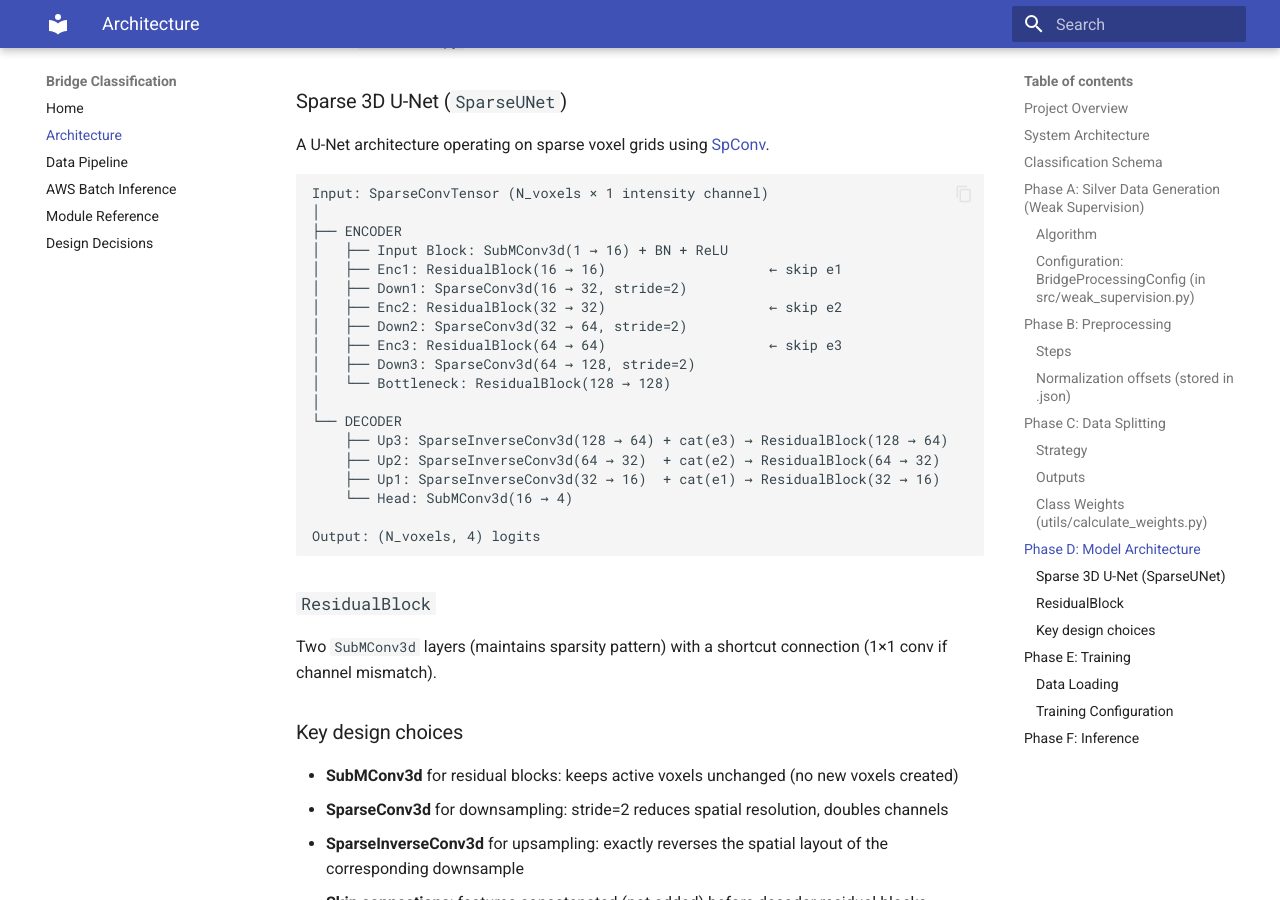
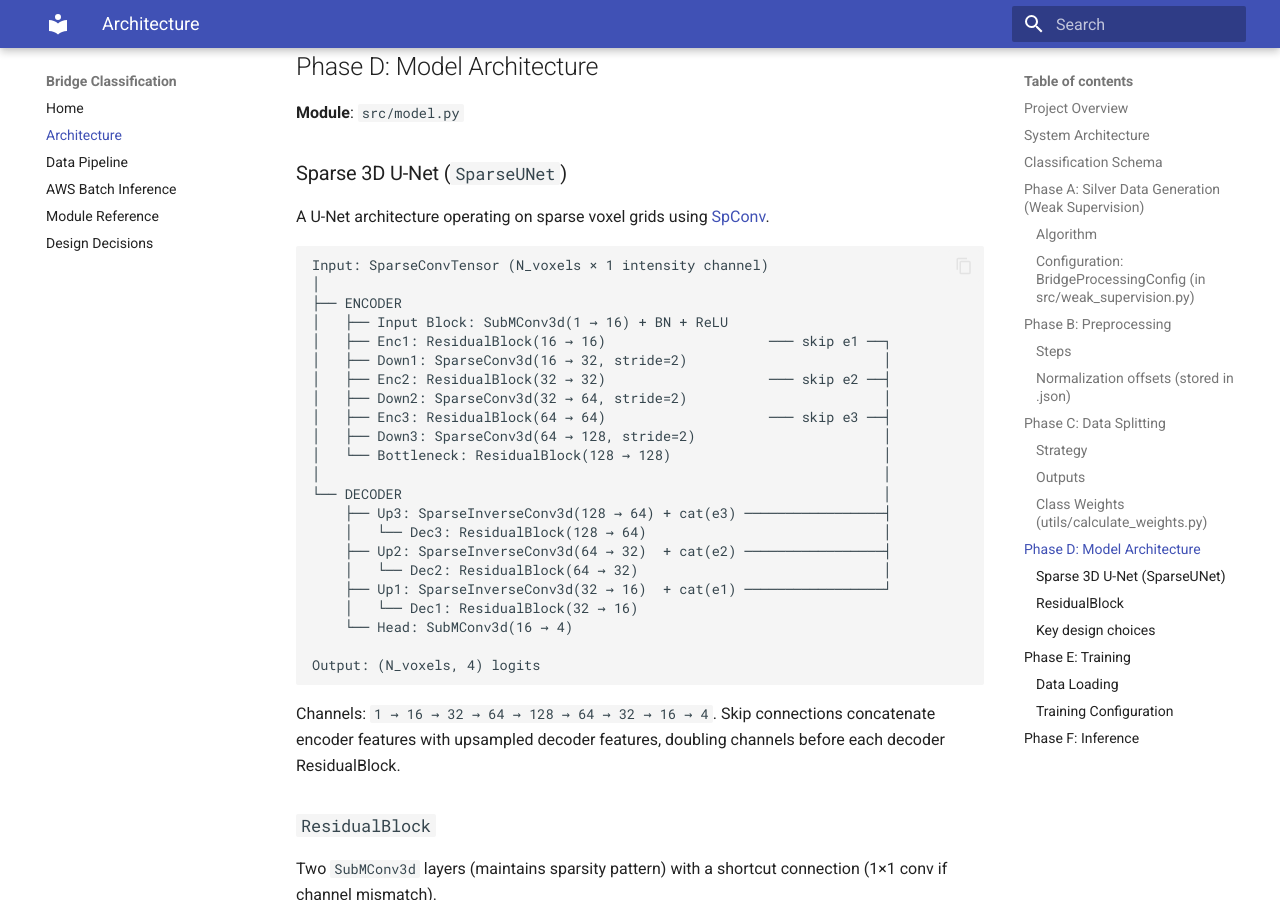
Before and after one commit to NGWPC/bridge-classification, an MkDocs documentation site: the page built from docs/architecture.md, in a window 1280 px wide and 900 px high, scrolled down 5267 px. Built offline with MkDocs 1.6.1 and Material for MkDocs 9.7.7, drawn with Linux system fonts in a browser that asks for light colours; some of the changed text lies outside the part shown.

Commit message:
clean up docs, fix comments, add --results-csv flag in weak supervise script

````diff
--- a/docs/architecture.md
+++ b/docs/architecture.md
@@ -2,7 +2,7 @@
 
 ## Project Overview
 
-**What**: Automated classification of 3D LiDAR point clouds around bridges into 4 semantic classes.
+**What**: Automated classification of 3D LiDAR point clouds around bridges into [4 semantic classes](#classification-schema).
 
 **Who**: Built for the NOAA Office of Water Prediction (OWP) to support the National Bridge Inventory. Bridges are a critical factor in flood inundation modeling — knowing which points are the deck enables accurate hydraulic analysis and better heal DEM for Flood Inundation Mapping (FIM) purpose.
 
@@ -95,7 +95,7 @@
 
 **Script**: `src/download_and_weak_supervise_hucs.py` | **Algorithm module**: `src/weak_supervision.py`
 
-The weak supervision pipeline generates labeled training data automatically, avoiding the need for manual annotation at scale.
+The weak supervision pipeline generates labeled training data without manual annotation.
 
 ### Algorithm
 
@@ -177,14 +179,14 @@
 
 ### Strategy
 
-- All bridges within a HUC go to the **same split** (prevents spatial leakage between nearby bridges)
+- Each HUC8's bridges are split independently at the configured ratios, ensuring geographic diversity across all splits
 - Default ratios: 70% train / 15% validation / 15% test (configurable via `--train-ratio`, `--val-ratio`, `--test-ratio`)
 - **Holdout test set**: Fixed bridge IDs from a file (`--holdout-test-ids`) are reserved for testing regardless of the split ratios
 - **Symlink mode** (`--symlink`): Creates symlinks instead of copies, saving disk space for large datasets
 
 ### Outputs
 
-- `training/`, `validation/`, `testing/` — HUC-organized directories with `.npy` + `.json` files
+- `training/`, `validation/`, `testing/` - HUC-organized directories with `.npy` + `.json` files
 - `split_manifest.json`, `split_{train,val,test}_ids.txt` — manifest files for reproducibility
 
 ### Class Weights (`utils/calculate_weights.py`)
@@ -212,22 +214,27 @@
 │
 ├── ENCODER
 │   ├── Input Block: SubMConv3d(1 → 16) + BN + ReLU
-│   ├── Enc1: ResidualBlock(16 → 16)                    ← skip e1
-│   ├── Down1: SparseConv3d(16 → 32, stride=2)
-│   ├── Enc2: ResidualBlock(32 → 32)                    ← skip e2
-│   ├── Down2: SparseConv3d(32 → 64, stride=2)
-│   ├── Enc3: ResidualBlock(64 → 64)                    ← skip e3
-│   ├── Down3: SparseConv3d(64 → 128, stride=2)
-│   └── Bottleneck: ResidualBlock(128 → 128)
-│
-└── DECODER
-    ├── Up3: SparseInverseConv3d(128 → 64) + cat(e3) → ResidualBlock(128 → 64)
-    ├── Up2: SparseInverseConv3d(64 → 32)  + cat(e2) → ResidualBlock(64 → 32)
-    ├── Up1: SparseInverseConv3d(32 → 16)  + cat(e1) → ResidualBlock(32 → 16)
+│   ├── Enc1: ResidualBlock(16 → 16)                    ─── skip e1 ──┐
+│   ├── Down1: SparseConv3d(16 → 32, stride=2)                        │
+│   ├── Enc2: ResidualBlock(32 → 32)                    ─── skip e2 ──┤
+│   ├── Down2: SparseConv3d(32 → 64, stride=2)                        │
+│   ├── Enc3: ResidualBlock(64 → 64)                    ─── skip e3 ──┤
+│   ├── Down3: SparseConv3d(64 → 128, stride=2)                       │
+│   └── Bottleneck: ResidualBlock(128 → 128)                          │
+│                                                                     │
+└── DECODER                                                           │
+    ├── Up3: SparseInverseConv3d(128 → 64) + cat(e3) ─────────────────┤
+    │   └── Dec3: ResidualBlock(128 → 64)                             │
+    ├── Up2: SparseInverseConv3d(64 → 32)  + cat(e2) ─────────────────┤
+    │   └── Dec2: ResidualBlock(64 → 32)                              │
+    ├── Up1: SparseInverseConv3d(32 → 16)  + cat(e1) ─────────────────┘
+    │   └── Dec1: ResidualBlock(32 → 16)
     └── Head: SubMConv3d(16 → 4)
 
 Output: (N_voxels, 4) logits
 ```
+
+Channels: `1 → 16 → 32 → 64 → 128 → 64 → 32 → 16 → 4`. Skip connections concatenate encoder features with upsampled decoder features, doubling channels before each decoder ResidualBlock.
 
 ### `ResidualBlock`
 
````
Also changed, not shown: other parts of docs/architecture.md (+6 -4 lines), README.md (+3 -3 lines), docs/aws-batch-inference.md (+6 -5 lines), docs/data-pipeline.md (+10 -8 lines), docs/decisions.md (+6 -6 lines), docs/index.md (+1 -1 lines), 5 other files.
